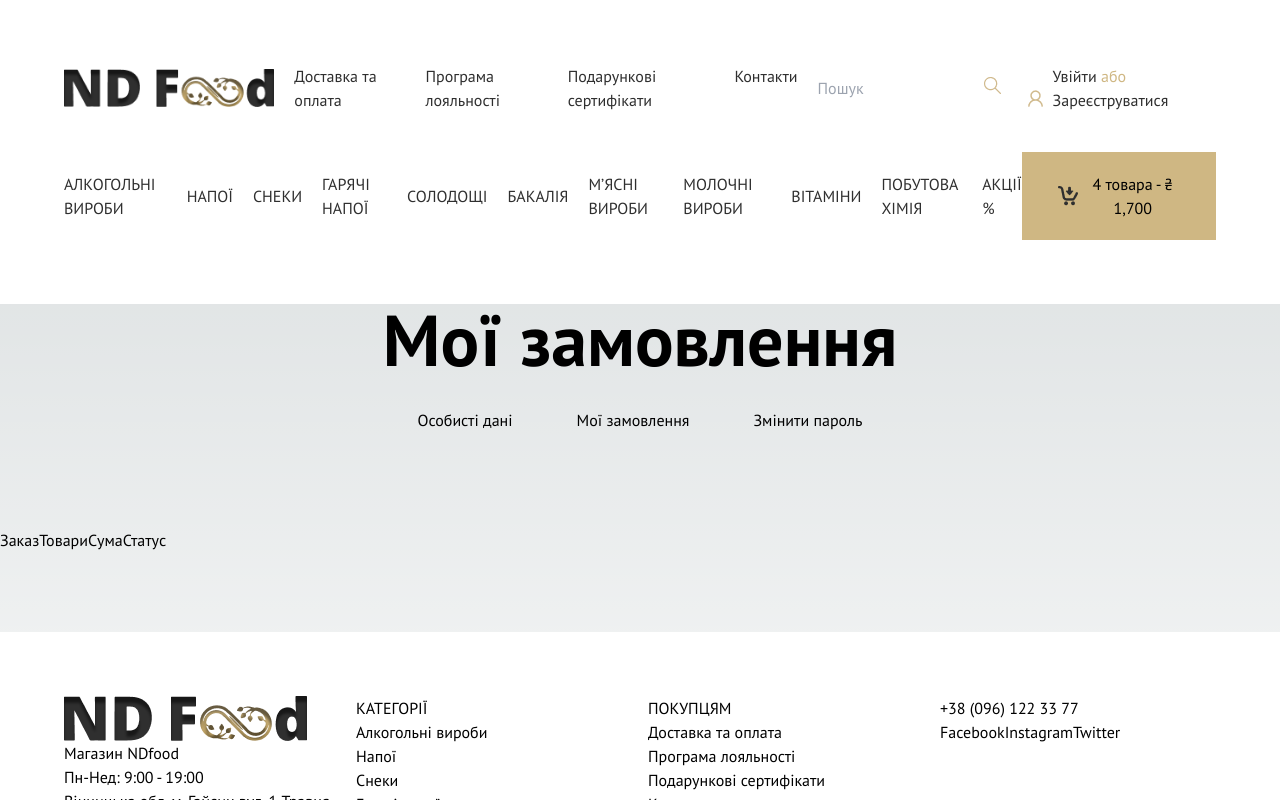
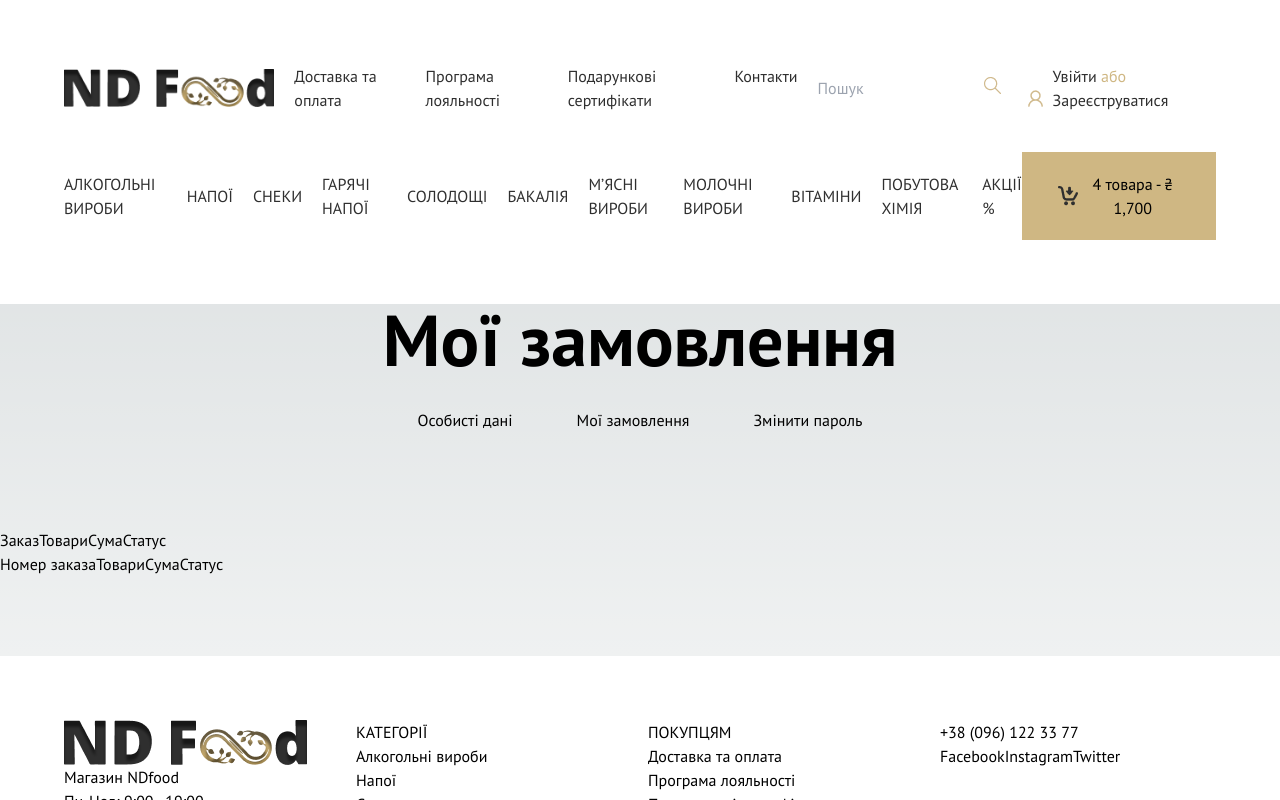
Before and after one commit to milkabaldi/ndfood, a Next.js app: page /profile in a window 1280 px wide. Both pictures are taken after a click on the button "Мої замовлення". Shown: the top 800 px of the page. Built offline with nearby package versions, Linux system fonts and the light colour scheme.

Commit message:
MyOrder test

```diff
--- a/src/components/MyOrder.jsx
+++ b/src/components/MyOrder.jsx
@@ -15,6 +15,12 @@ export default function MyOrder() {
                     <span>Сума</span>
                     <span>Статус</span>
             </div>
+            <div className='flex'>
+              <div>Номер заказа</div>
+              <div>Товари</div>
+              <div>Сума</div>
+              <div>Статус</div>
+            </div>
         </div>
     </div>
   )
```
